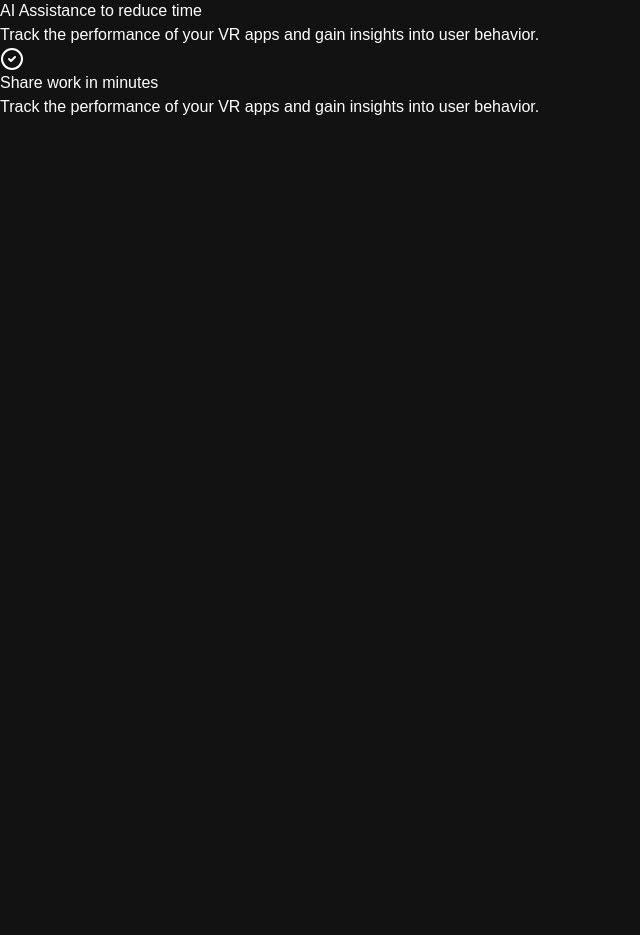
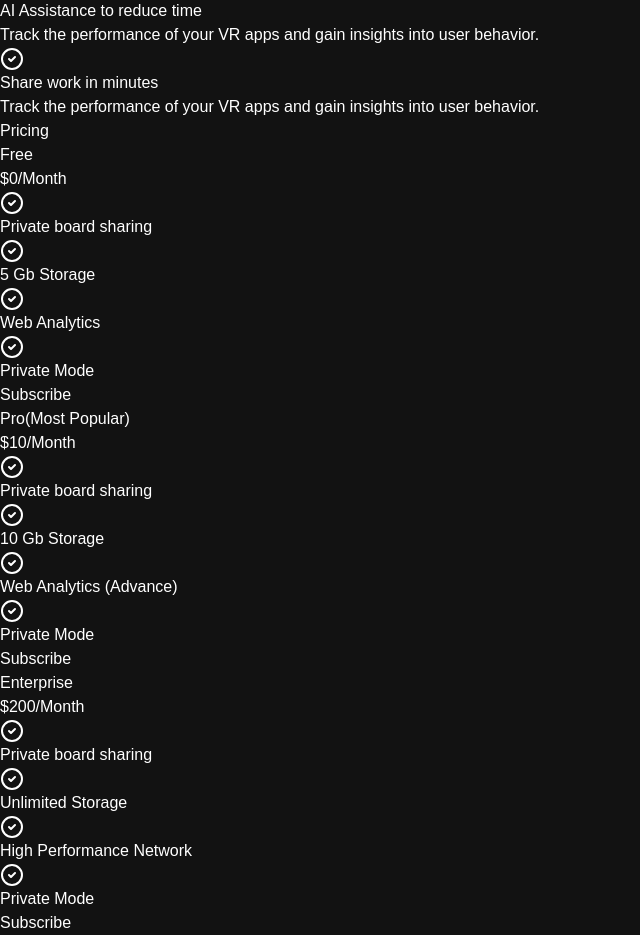
Before and after one commit to JesseMburu/React-practice, a React (Vite) app: page / in a window 1280 px wide. Shown: the part 3444-4379 px from the top of the page, without its empty margins (0-640 px from the left). Before the commit the page ends 3563 px from the top, so only its background shows below. Built offline with nearby package versions, Linux system fonts and the light colour scheme.

Commit message:
Pricing Section

```diff
--- a/src/App.jsx
+++ b/src/App.jsx
@@ -2,6 +2,7 @@
 import Hero from "./components/Hero.jsx"
 import Feature from "./components/Feature.jsx"
 import Workflow from "./components/Workflow.jsx"
+import Pricing from "./components/Pricing.jsx"
 
 const App = () => {
   return (
@@ -15,6 +16,8 @@
       <Feature />
 
       <Workflow/>
+
+      <Pricing/>
     </div>
   )
 }
--- /dev/null
+++ b/src/components/Pricing.jsx
@@ -0,0 +1,44 @@
+import {CheckCircle2} from "lucide-react"
+import {pricingOptions} from "../constants"
+
+const Pricing = () => {
+  return (
+    <div className="mt-20">
+        <h2 className="text-3xl sm:text-5xl lg:text-6xl text-center my-8 tracking-wider">
+            Pricing
+        </h2>
+        <div className="flex flex-wrap">
+            {pricingOptions.map((option, index) => (
+                <div key={index} className="w-full sm:w-1/2 lg:w-1/3 p-2">
+                    <div className="p-10 border border-neutral-700 rounded-xl">
+                        <p className="text-4xl mb-8">
+                            {option.title}
+                            {option.title ==="Pro" && (
+                                <span className="bg-gradient-to-r from-orange-500 to-red-400 text-transparent bg-clip-text text-xl mb-4 ml-2">
+                                    (Most Popular)
+                                </span>)}
+                        </p>
+                        <p className="mb-8">
+                            <span className="text-5xl mt-6 mr-2">{option.price}</span>
+                            <span className="text-neutral-400 tracking-tight">/Month</span>
+                        </p>
+                        <ul>
+                            {option.features.map((feature, index) => (
+                                <li key={index} className="mb-8 flex items-center">
+                                    <CheckCircle2/>
+                                    <span className="ml-2">{feature}</span>
+                                </li>
+                            ))}
+                        </ul>
+                        <a href="#" className="inline-flex justify-center items-center text-center w-full h-12 p-5 mt-20 tracking-tight text-xl hover:bg-orange-900 brder border-orange-900 rounded-ig transition duration-200">
+                            Subscribe
+                        </a>
+                    </div>
+                </div>
+            ))}
+        </div>
+    </div>
+  )
+}
+
+export default Pricing
```
